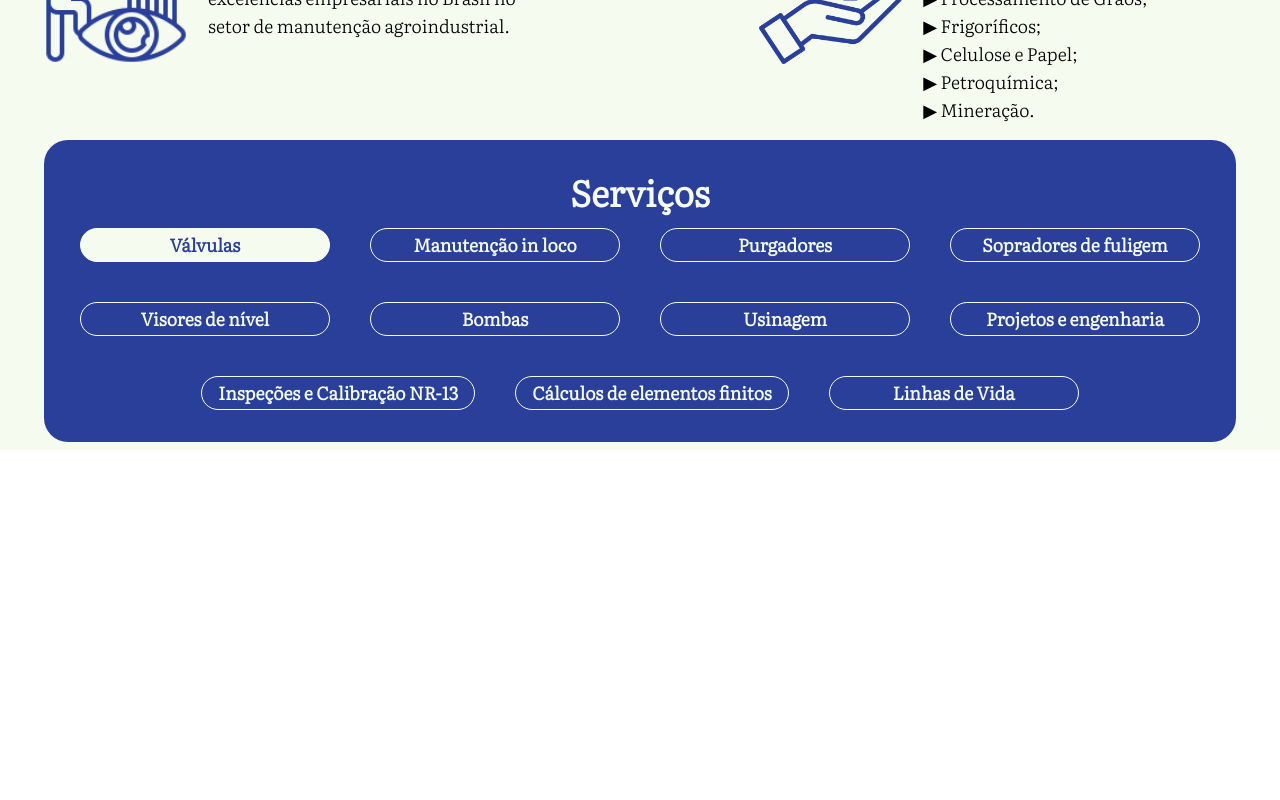
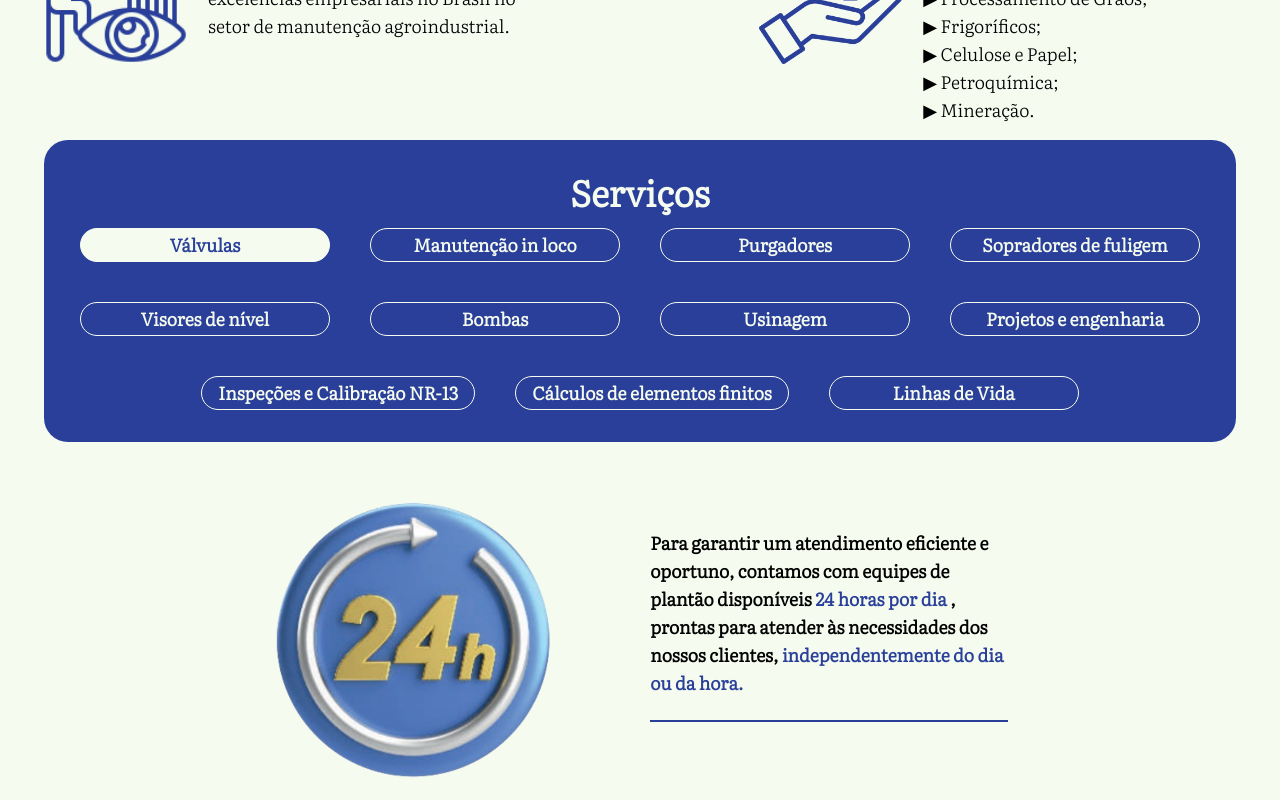
Before and after one commit to TakashiNishii/AZtec, a Next.js app: page / in a window 1280 px wide. Shown: the part 1990-2790 px from the top of the page. Before the commit the page ends 2440 px from the top, so only its background shows below. Built offline with nearby package versions, Linux system fonts and the light colour scheme.

Commit message:
:tada: 24 horas

```diff
--- a/app/components/Hero.tsx
+++ b/app/components/Hero.tsx
@@ -1,4 +1,3 @@
-import Image from 'next/image'
 import React from 'react'
 
 export const Hero = () => {
--- a/app/components/Servicos.tsx
+++ b/app/components/Servicos.tsx
@@ -2,6 +2,7 @@
 import { useState } from 'react'
 import { servicos, } from './data/servicos'
 import classNames from 'classnames'
+import Image from 'next/image'
 
 const Servicos = () => {
   const [selectedService, setSelectedService] = useState(servicos[0])
@@ -32,7 +33,18 @@ const Servicos = () => {
           {servicesContent.find((service) => service.id === selectedService.id)}
         </div> */}
       </div>
+      <div className='mt-10 flex flex-row justify-center items-center gap-20 '>
+        <div className='flex-1 max-w-[25%]'>
+          <Image src={"/images/24horas.png"} alt={selectedService.title} width={500} height={500} />
+        </div>
+        <p className='flex-1 max-w-[30%] text-lg font-semibold'>
+          Para garantir um atendimento eficiente e oportuno, contamos com equipes de plantão disponíveis
+          <span className='text-lg font-bold text-primary'> 24 horas por dia </span>, prontas para atender às necessidades dos nossos clientes,
+          <span className='text-lg font-bold text-primary'> independentemente do dia ou da hora.</span>
 
+          <div className='divider divider-primary  w-full' />
+        </p>
+      </div>
     </div>
   )
 }
```
Also changed, not shown: public/images/24horas.png (added).
